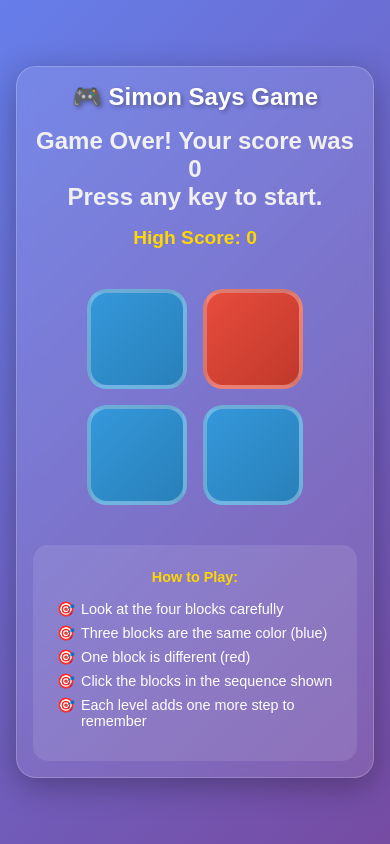
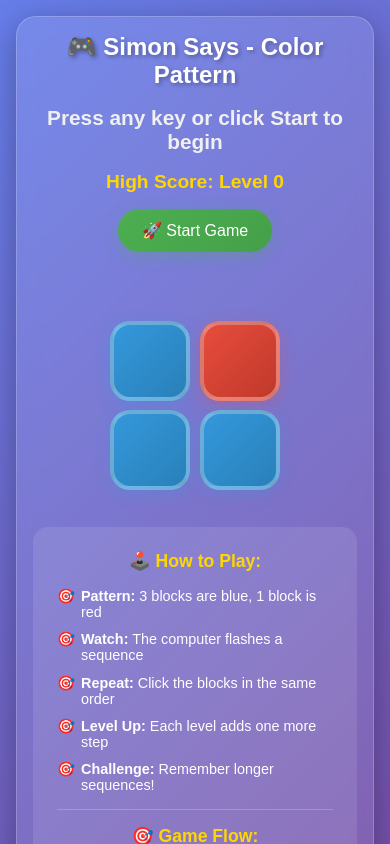
Before and after one commit to Ekta7480/Simon-Game, a website: page index.html in a window 390 px wide. Both pictures are taken after a click on the element 137 px from the left and 441 px from the top of the page. Shown: the top 844 px of the page. Drawn offline with Linux system fonts and the light colour scheme.

Commit message:
Update Simon game with 3 same, 1 different color pattern

```diff
--- a/app.js
+++ b/app.js
@@ -5,8 +5,9 @@ let started = false;
 let level = 0;
 let highScore = localStorage.getItem('simonHighScore') || 0;
 
-let btns = ["red", "purple", "green", "yellow"];
-let differentBlock = "yellow"; // The block that's different from the others
+// Three blocks are blue, one block is red (the different one)
+let btns = ["blue1", "blue2", "blue3", "red"];
+let differentBlock = "red"; // The block that's different from the others
 
 let h2 = document.querySelector("h2");
 let h3 = document.querySelector("h3");
@@ -22,15 +23,26 @@ document.addEventListener("keypress", function() {
     }
 });
 
+// Add click to start functionality
+document.querySelector(".start-btn").addEventListener("click", function() {
+    if (started == false) {
+        console.log("game is started");
+        started = true;
+        levelUp();
+    }
+});
+
 function gameFlash(btn) {
     btn.classList.add("flash");
+    playSound(btn.id);
     setTimeout(function() {
         btn.classList.remove("flash");
-    }, 250);
+    }, 400);
 }
 
 function userFlash(btn) {
     btn.classList.add("userflash");
+    playSound(btn.id);
     setTimeout(function() {
         btn.classList.remove("userflash");
     }, 250);
@@ -39,28 +51,43 @@ function userFlash(btn) {
 function levelUp() {
     userseq = []; // Reset user sequence for new level
     level++;
-    h2.innerText = `Level ${level}`;
+    h2.innerText = `Level ${level} - Watch the pattern!`;
 
-    // Fixed: Random index should be 0-3 (4 colors), not 0-2
+    // Random index should be 0-3 (4 blocks)
     let randIdx = Math.floor(Math.random() * 4);
     let randColor = btns[randIdx];
     let randbtn = document.querySelector(`.${randColor}`);
     gameseq.push(randColor);
-    console.log(gameseq);
+    console.log("Game sequence:", gameseq);
 
-    // Add delay before showing the sequence
+    // Show the entire sequence with delays
+    showSequence();
+}
+
+function showSequence() {
+    h2.innerText = `Level ${level} - Watch carefully!`;
+
+    gameseq.forEach((color, index) => {
+        setTimeout(() => {
+            let btn = document.querySelector(`.${color}`);
+            gameFlash(btn);
+        }, (index + 1) * 800); // 800ms delay between each flash
+    });
+
+    // After showing sequence, prompt user to repeat
     setTimeout(() => {
-        gameFlash(randbtn);
-    }, 600);
+        h2.innerText = `Level ${level} - Your turn! Repeat the pattern`;
+    }, (gameseq.length + 1) * 800);
 }
 
 function checkAns(idx) {
     if (userseq[idx] === gameseq[idx]) {
         if (userseq.length == gameseq.length) {
+            h2.innerText = `Level ${level} - Correct! Get ready for next level...`;
             // Add delay before next level
             setTimeout(() => {
                 levelUp();
-            }, 1000);
+            }, 1500);
         }
     } else {
         // Update high score if current score is better
@@ -68,29 +95,34 @@ function checkAns(idx) {
             highScore = level;
             localStorage.setItem('simonHighScore', highScore);
             updateHighScoreDisplay();
+            h2.innerHTML = `🎉 NEW HIGH SCORE! 🎉<br>Level ${level}<br>Press any key or click Start to play again`;
+        } else {
+            h2.innerHTML = `Game Over! You reached Level ${level}<br>Press any key or click Start to play again`;
         }
 
-        h2.innerHTML = `Game Over! Your score was <b>${level}</b><br> Press any key to start.`;
-        document.querySelector("body").style.backgroundColor = "red";
+        document.querySelector("body").style.backgroundColor = "#e74c3c";
         setTimeout(function() {
-            document.querySelector("body").style.backgroundColor = "white";
-        }, 150);
+            document.querySelector("body").style.background = "linear-gradient(135deg, #667eea 0%, #764ba2 100%)";
+        }, 300);
         reset();
     }
 }
 
 function btnPress() {
+    if (!started) return; // Don't allow clicks if game hasn't started
+
     let btn = this;
     userFlash(btn);
     let userColor = btn.getAttribute("id");
     userseq.push(userColor);
 
+    console.log("User sequence:", userseq);
     checkAns(userseq.length - 1);
 }
 
 function updateHighScoreDisplay() {
     if (h3) {
-        h3.innerText = `High Score: ${highScore}`;
+        h3.innerText = `High Score: Level ${highScore}`;
     }
 }
 
@@ -112,10 +144,10 @@ function playSound(color) {
     const audioContext = new (window.AudioContext || window.webkitAudioContext)();
 
     const frequencies = {
-        red: 440.00,    // A4 - Higher pitch for red
-        yellow: 349.23, // F4 - Medium-high pitch for yellow
-        green: 293.66,  // D4 - Medium pitch for green
-        purple: 220.00  // A3 - Lower pitch for purple
+        blue1: 261.63,  // C4
+        blue2: 293.66,  // D4
+        blue3: 329.63,  // E4
+        red: 440.00     // A4 - Higher pitch for the different block
     };
 
     const oscillator = audioContext.createOscillator();
@@ -128,26 +160,8 @@ function playSound(color) {
     oscillator.type = 'sine';
 
     gainNode.gain.setValueAtTime(0.3, audioContext.currentTime);
-    gainNode.gain.exponentialRampToValueAtTime(0.01, audioContext.currentTime + 0.3);
+    gainNode.gain.exponentialRampToValueAtTime(0.01, audioContext.currentTime + 0.4);
 
     oscillator.start(audioContext.currentTime);
-    oscillator.stop(audioContext.currentTime + 0.3);
+    oscillator.stop(audioContext.currentTime + 0.4);
 }
-
-// Enhanced game flash with sound
-function gameFlash(btn) {
-    btn.classList.add("flash");
-    playSound(btn.id);
-    setTimeout(function() {
-        btn.classList.remove("flash");
-    }, 250);
-}
-
-// Enhanced user flash with sound
-function userFlash(btn) {
-    btn.classList.add("userflash");
-    playSound(btn.id);
-    setTimeout(function() {
-        btn.classList.remove("userflash");
-    }, 250);
-}
--- a/index.html
+++ b/index.html
@@ -3,35 +3,45 @@
 <head>
     <meta charset="UTF-8">
     <meta name="viewport" content="width=device-width, initial-scale=1.0">
-    <title>Simon Says Game</title>
+    <title>Simon Says - Find the Different Color</title>
     <link rel="stylesheet" href="style.css">
 </head>
 <body>
     <div class="game-container">
-        <h1>🎮 Simon Says Game</h1>
-        <h2>Press any key to start the game</h2>
-        <h3>High Score: 0</h3>
+        <h1>🎮 Simon Says - Color Pattern</h1>
+        <h2>Press any key or click Start to begin</h2>
+        <h3>High Score: Level 0</h3>
+
+        <button class="start-btn">🚀 Start Game</button>
 
         <div class="btn-container">
             <div class="line-one">
+                <div class="btn blue1" type="button" id="blue1"></div>
                 <div class="btn red" type="button" id="red"></div>
-                <div class="btn yellow" type="button" id="yellow"></div>
             </div>
             <div class="line-two">
-                <div class="btn green" type="button" id="green"></div>
-                <div class="btn purple" type="button" id="purple"></div>
+                <div class="btn blue2" type="button" id="blue2"></div>
+                <div class="btn blue3" type="button" id="blue3"></div>
             </div>
         </div>
 
         <div class="instructions">
-            <h4>How to Play:</h4>
+            <h4>🕹️ How to Play:</h4>
             <ul>
-                <li>Look at the four blocks carefully</li>
-                <li>Three blocks are the same color (blue)</li>
-                <li>One block is different (red)</li>
-                <li>Click the blocks in the sequence shown</li>
-                <li>Each level adds one more step to remember</li>
+                <li><strong>Pattern:</strong> 3 blocks are blue, 1 block is red</li>
+                <li><strong>Watch:</strong> The computer flashes a sequence</li>
+                <li><strong>Repeat:</strong> Click the blocks in the same order</li>
+                <li><strong>Level Up:</strong> Each level adds one more step</li>
+                <li><strong>Challenge:</strong> Remember longer sequences!</li>
             </ul>
+
+            <div class="game-flow">
+                <h4>🎯 Game Flow:</h4>
+                <p><strong>Level 1:</strong> red</p>
+                <p><strong>Level 2:</strong> red → blue</p>
+                <p><strong>Level 3:</strong> red → blue → blue</p>
+                <p><strong>And so on...</strong> The sequence gets longer!</p>
+            </div>
         </div>
     </div>
 
--- a/style.css
+++ b/style.css
@@ -22,6 +22,7 @@ body {
     padding: 2rem;
     box-shadow: 0 8px 32px rgba(0, 0, 0, 0.3);
     border: 1px solid rgba(255, 255, 255, 0.2);
+    max-width: 600px;
 }
 
 h1 {
@@ -31,26 +32,52 @@ h1 {
 }
 
 h2 {
-    font-size: 1.5rem;
+    font-size: 1.3rem;
     margin-bottom: 1rem;
     color: #f0f0f0;
+    min-height: 50px;
+    display: flex;
+    align-items: center;
+    justify-content: center;
 }
 
 h3 {
     font-size: 1.2rem;
-    margin-bottom: 2rem;
+    margin-bottom: 1rem;
     color: #ffd700;
     font-weight: bold;
 }
 
+.start-btn {
+    background: linear-gradient(135deg, #4CAF50, #45a049);
+    color: white;
+    border: none;
+    padding: 15px 30px;
+    font-size: 1.2rem;
+    border-radius: 25px;
+    cursor: pointer;
+    margin-bottom: 2rem;
+    transition: all 0.3s ease;
+    box-shadow: 0 4px 15px rgba(76, 175, 80, 0.3);
+}
+
+.start-btn:hover {
+    transform: translateY(-2px);
+    box-shadow: 0 6px 20px rgba(76, 175, 80, 0.4);
+}
+
+.start-btn:active {
+    transform: translateY(0);
+}
+
 .btn {
-    height: 150px;
-    width: 150px;
+    height: 120px;
+    width: 120px;
     border-radius: 20px;
     border: 4px solid rgba(255, 255, 255, 0.3);
-    margin: 1rem;
+    margin: 0.8rem;
     cursor: pointer;
-    transition: all 0.2s ease;
+    transition: all 0.3s ease;
     position: relative;
     overflow: hidden;
 }
@@ -76,32 +103,28 @@ h3 {
     justify-content: center;
 }
 
-.red {
+/* Three blocks are blue (same color) */
+.blue1, .blue2, .blue3 {
     background: linear-gradient(135deg, #3498db, #2980b9);
+    box-shadow: 0 4px 15px rgba(52, 152, 219, 0.3);
 }
 
-.green {
-    background: linear-gradient(135deg, #3498db, #2980b9);
-}
-
-.purple {
-    background: linear-gradient(135deg, #3498db, #2980b9);
-}
-
-.yellow {
+/* One block is red (different color) */
+.red {
     background: linear-gradient(135deg, #e74c3c, #c0392b);
+    box-shadow: 0 4px 15px rgba(231, 76, 60, 0.3);
 }
 
 .flash {
     background: white !important;
-    box-shadow: 0 0 30px rgba(255, 255, 255, 0.8);
-    transform: scale(1.1);
+    box-shadow: 0 0 30px rgba(255, 255, 255, 0.9) !important;
+    transform: scale(1.15) !important;
 }
 
 .userflash {
-    background: linear-gradient(135deg, #00b894, #00a085) !important;
-    box-shadow: 0 0 20px rgba(0, 184, 148, 0.6);
-    transform: scale(1.05);
+    background: linear-gradient(135deg, #f39c12, #e67e22) !important;
+    box-shadow: 0 0 25px rgba(243, 156, 18, 0.8) !important;
+    transform: scale(1.1) !important;
 }
 
 .instructions {
@@ -110,7 +133,7 @@ h3 {
     border-radius: 15px;
     padding: 1.5rem;
     text-align: left;
-    max-width: 400px;
+    max-width: 500px;
     margin-left: auto;
     margin-right: auto;
 }
@@ -119,23 +142,38 @@ h3 {
     text-align: center;
     margin-bottom: 1rem;
     color: #ffd700;
+    font-size: 1.1rem;
 }
 
 .instructions ul {
     list-style: none;
     padding: 0;
+    margin-bottom: 1rem;
 }
 
 .instructions li {
-    margin: 0.5rem 0;
+    margin: 0.7rem 0;
     padding-left: 1.5rem;
     position: relative;
+    font-size: 0.9rem;
 }
 
 .instructions li::before {
     content: "🎯";
     position: absolute;
     left: 0;
+}
+
+.game-flow {
+    margin-top: 1rem;
+    padding-top: 1rem;
+    border-top: 1px solid rgba(255, 255, 255, 0.2);
+}
+
+.game-flow p {
+    margin: 0.3rem 0;
+    font-size: 0.9rem;
+    color: #e0e0e0;
 }
 
 /* Responsive design */
@@ -146,8 +184,8 @@ h3 {
     }
 
     .btn {
-        height: 120px;
-        width: 120px;
+        height: 100px;
+        width: 100px;
         margin: 0.5rem;
     }
 
@@ -156,17 +194,23 @@ h3 {
     }
 
     .instructions {
-        font-size: 0.9rem;
+        font-size: 0.85rem;
     }
 }
 
 @media (max-width: 480px) {
     .btn {
-        height: 100px;
-        width: 100px;
+        height: 80px;
+        width: 80px;
+        margin: 0.3rem;
     }
 
     h1 {
         font-size: 1.5rem;
     }
+
+    .start-btn {
+        padding: 12px 24px;
+        font-size: 1rem;
+    }
 }
```
